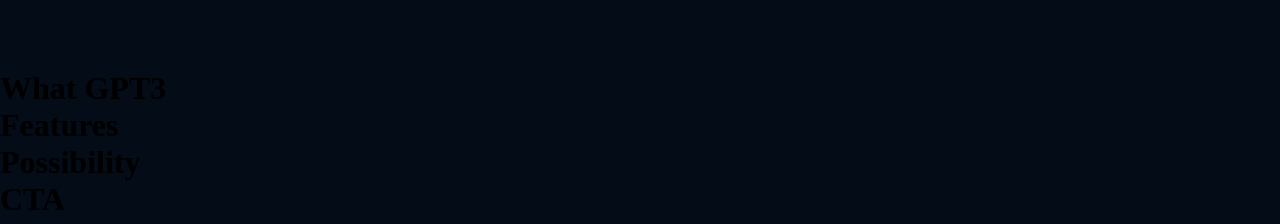
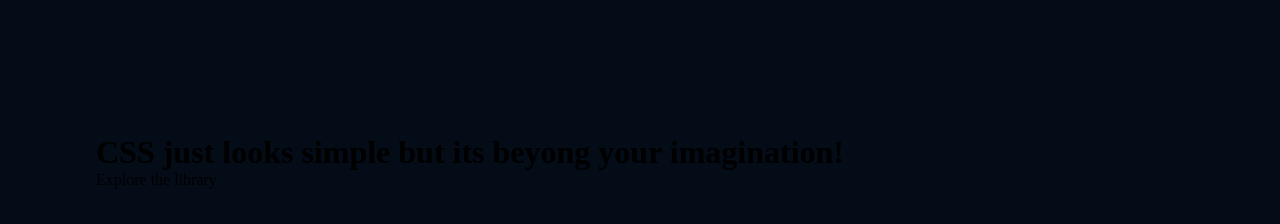
Before and after one commit to moresahil7/Figma-React, a React (Create React App) app: page / in a window 1280 px wide. Shown: the part 879-1103 px from the top of the page. Built offline with nearby package versions, Linux system fonts and the light colour scheme.

Commit message:
started with featuire component

```diff
--- a/src/components/brand/brand.css
+++ b/src/components/brand/brand.css
@@ -13,4 +13,5 @@
     display: flex;
     justify-content: center;
     align-items: center;
+    cursor: pointer;
 }
--- a/src/containers/whatGPT3/WhatGPT3.js
+++ b/src/containers/whatGPT3/WhatGPT3.js
@@ -1,11 +1,25 @@
 import React from 'react'
+import { Feature } from '../../components'
 import "./whatGPT3.css"
 
 const WhatGPT3 = () => {
     return (
-        <div>
-            <h1>What GPT3</h1>
+      <div className="gpt3_whatgpt3 s section_margin" id="wgpt3">
+        <div className="gpt3_whatgpt3-feature">
+            <Feature/>
         </div>
+            <div className="gpt3_whatgpt3-heading">
+                <h1 className="gradient-text">
+                    CSS just looks simple but its beyong your imagination!
+                </h1>
+                <p>Explore the library</p>
+            </div>
+
+            <div className="gpt3_whatgpt3-container">
+                <Feature />
+            </div>
+
+      </div>
     )
 }
 
--- a/src/containers/whatGPT3/whatGPT3.css
+++ b/src/containers/whatGPT3/whatGPT3.css
@@ -0,0 +1,4 @@
+.gpt3_whatgpt3{
+
+
+}
```
